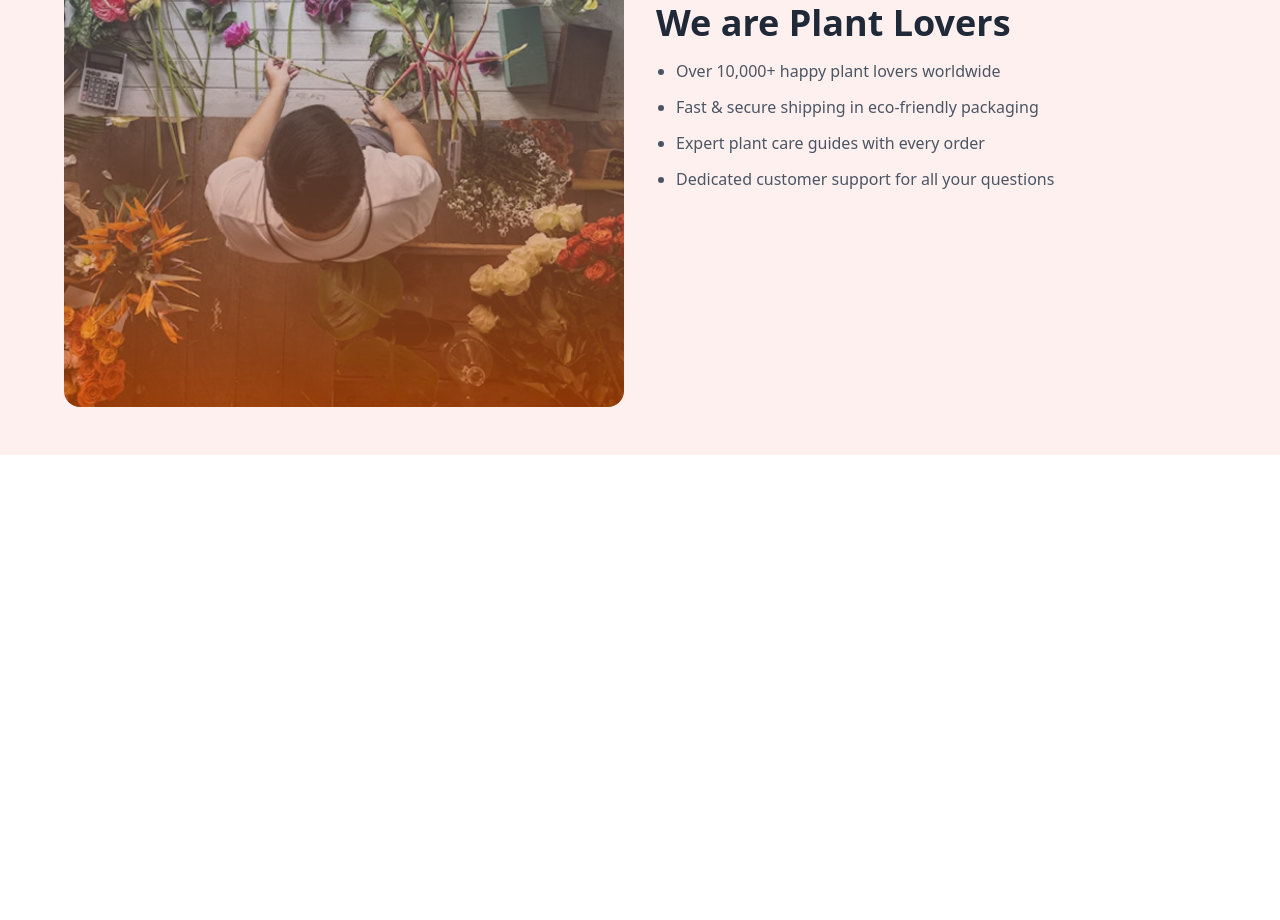
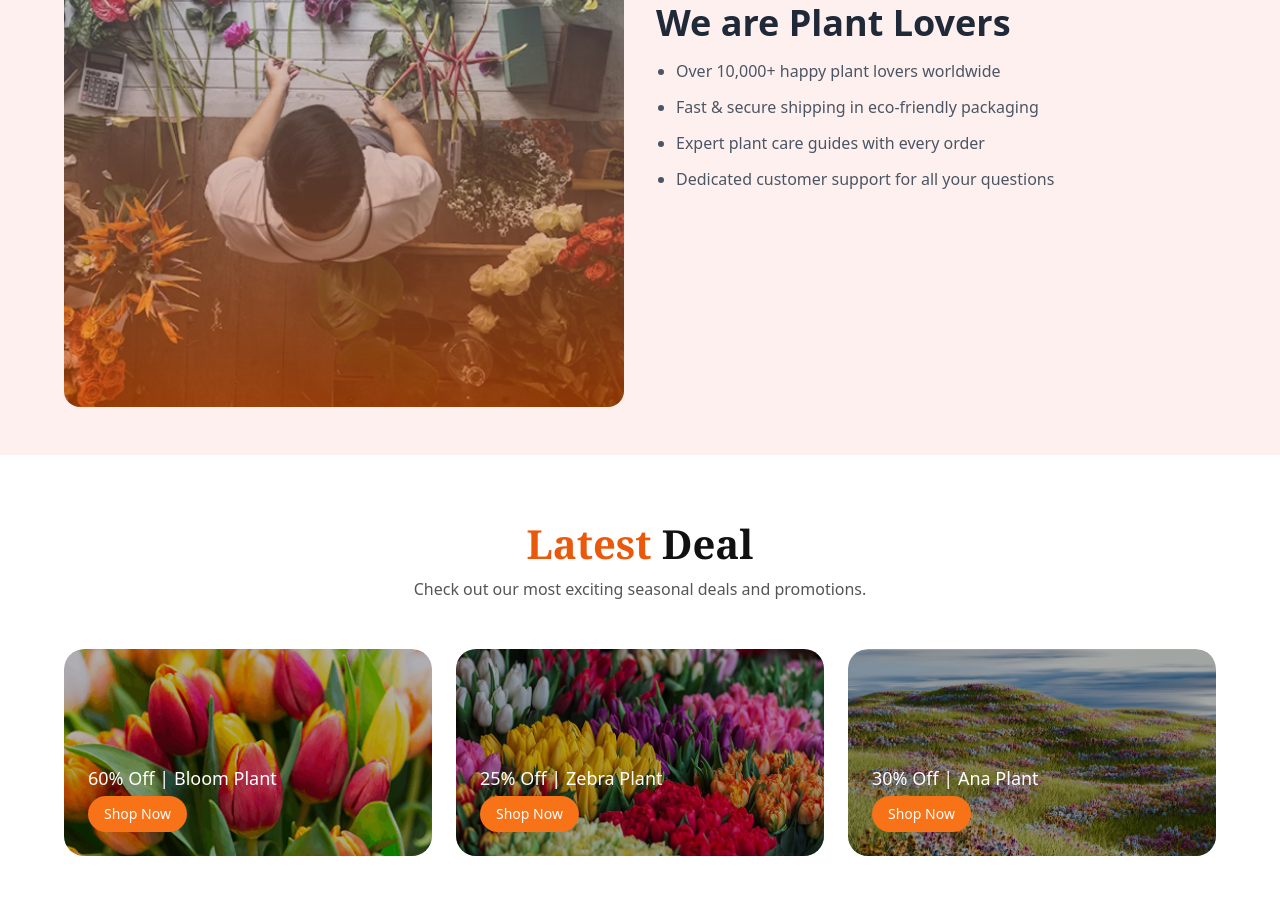
Before and after one commit to RizwanAb94/2nd-Assignment, a plain HTML site: page index.html in a window 1280 px wide. Shown: the part 1852-2772 px from the top of the page. Before the commit the page ends 2307 px from the top, so only its background shows below. Drawn offline with nearby package versions, Linux system fonts and the light colour scheme.

Commit message:
added latest deal section

```diff
--- a/index.html
+++ b/index.html
@@ -152,6 +152,42 @@
     </ul>
   </div>
 </section>
+   <!--  Latest Deal Section -->
+<section class="w-full bg-white px-4 sm:px-6 lg:px-16 py-16">
+  <div class="text-center mb-12">
+    <h2 class="text-[40px] font-semibold text-[#111] font-serif leading-[50px]"><span class="text-orange-600">Latest</span> Deal</h2>
+    <p class="text-[16px] text-[#555] mt-2">Check out our most exciting seasonal deals and promotions.</p>
+  </div>
+
+  <div class="grid grid-cols-1 md:grid-cols-2 lg:grid-cols-3 gap-6">
+    <!-- Card 1 -->
+    <div class="relative rounded-[20px] overflow-hidden">
+      <img src="./images/deal-ana.png" alt="Bloom Plant" class="w-full h-full object-cover">
+      <div class="absolute inset-0 bg-black/30 flex flex-col justify-end p-6 rounded-[20px]">
+        <p class="text-white text-[18px] font-medium mb-1">60% Off | Bloom Plant</p>
+        <button class="text-white text-sm bg-[#F87217] hover:bg-[#e7630a] py-2 px-4 rounded-full w-fit">Shop Now</button>
+      </div>
+    </div>
+
+    <!-- Card 2 -->
+    <div class="relative rounded-[20px] overflow-hidden">
+      <img src="./images/deal-bloom.png" alt="Zebra Plant" class="w-full h-full object-cover">
+      <div class="absolute inset-0 bg-black/30 flex flex-col justify-end p-6 rounded-[20px]">
+        <p class="text-white text-[18px] font-medium mb-1">25% Off | Zebra Plant</p>
+        <button class="text-white text-sm bg-[#F87217] hover:bg-[#e7630a] py-2 px-4 rounded-full w-fit">Shop Now</button>
+      </div>
+    </div>
+
+    <!-- Card 3 -->
+    <div class="relative rounded-[20px] overflow-hidden">
+      <img src="./images/deal-zabo.png" alt="Ana Plant" class="w-full h-full object-cover">
+      <div class="absolute inset-0 bg-black/30 flex flex-col justify-end p-6 rounded-[20px]">
+        <p class="text-white text-[18px] font-medium mb-1">30% Off | Ana Plant</p>
+        <button class="text-white text-sm bg-[#F87217] hover:bg-[#e7630a] py-2 px-4 rounded-full w-fit">Shop Now</button>
+      </div>
+    </div>
+  </div>
+</section>
 
   </body>
 </html>
```
